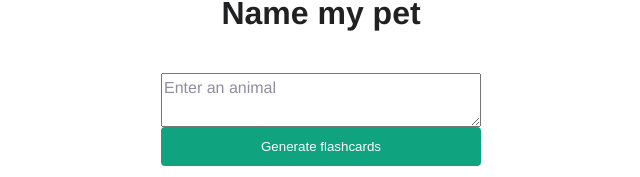
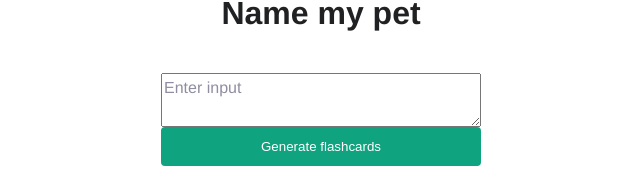
Before and after one commit to adityatadimeti/GenEd, a Next.js app: page / in a window 1280 px wide. Shown: the part 123-300 px from the top of the page, without its empty margins (319-959 px from the left). Built offline with nearby package versions, Linux system fonts and the light colour scheme; a web font is replaced by a local one.

Commit message:
enter input prompt

```diff
--- a/pages/index.js
+++ b/pages/index.js
@@ -45,7 +45,7 @@ export default function Home() {
           <textarea
             type="text"
             name="animal"
-            placeholder="Enter an animal"
+            placeholder="Enter input"
             value={animalInput}
             onChange={(e) => setAnimalInput(e.target.value)}
           />
```
